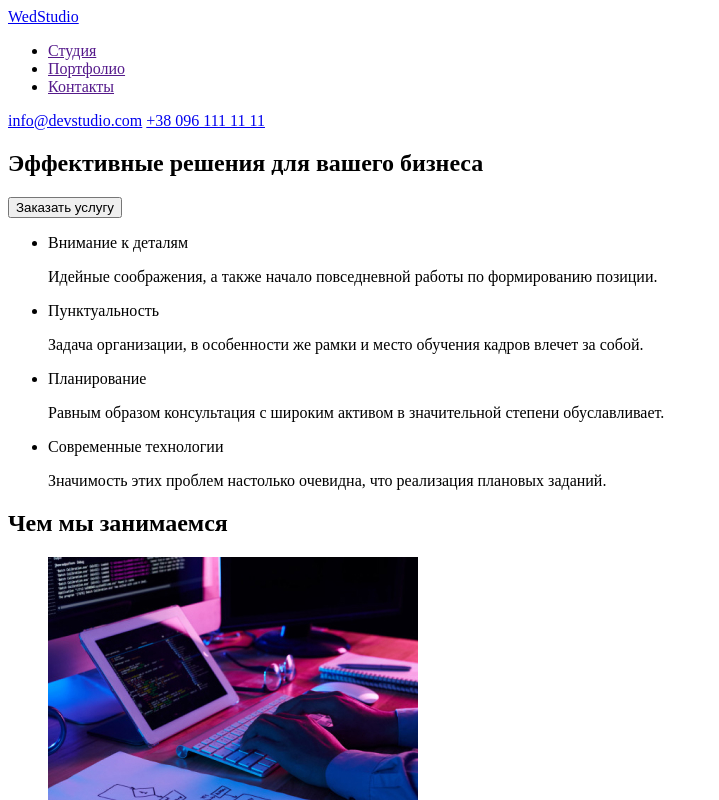
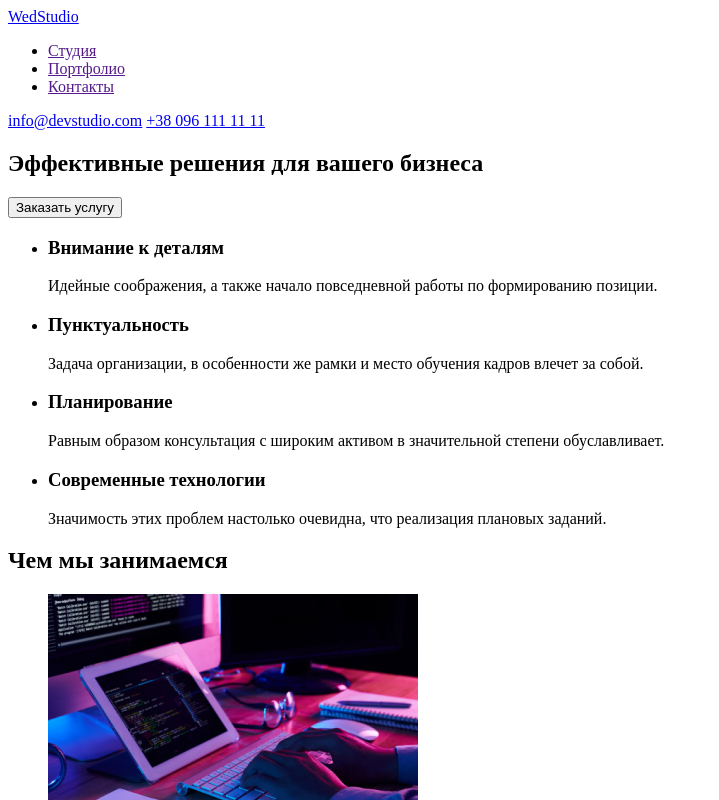
Before and after one commit to Lisius88/goit-markup-hw-01, a plain HTML site: page index.html in a window 1280 px wide. Shown: the top 800 px of the page, without its empty margins (0-719 px from the left). Drawn offline with Linux system fonts and the light colour scheme.

Commit message:
final up

```diff
--- a/index.html
+++ b/index.html
@@ -23,28 +23,31 @@
 <!--Герой-->
     <section>
         <h1>Эффективные решения для вашего бизнеса</h1>
-        <button>Заказать услугу</button>
+        <button type="button">Заказать услугу</button>
     </section>
 <!--Основное-->
     <section>
         <ul>
             <li>
-        Внимание к деталям
+        <h3>Внимание к деталям</h3>
         <p>Идейные соображения, а также начало повседневной работы по формированию позиции.</p>
             </li>
             <li>
-        Пунктуальность
+        <h3>Пунктуальность</h3>
         <p>Задача организации, в особенности же рамки и место обучения кадров влечет за собой.</p>
             </li>
             <li>
-        Планирование
+        <h3>Планирование</h3>
         <p>Равным образом консультация с широким активом в значительной степени обуславливает.</p>
             </li>
             <li>
-        Современные технологии
+        <h3>Современные технологии</h3>
         <p>Значимость этих проблем настолько очевидна, что реализация плановых заданий.</p>
             </li>
-        </ul>
+            </ul>
+        </section>
+    <!--Чем занимаемся-->
+        <section>
         <h2>Чем мы занимаемся</h2>
         <ul>
             <li>
@@ -57,7 +60,8 @@
                 <a href=""><img src="./images/img3.jpg" alt="Мозги" width="370"></a>
             </li>
         </ul>
-    </section>
+        </section>
+
 <!--Команда-->
     <section>
         <h2>Наша команда</h2>
@@ -88,7 +92,7 @@
     <footer>
         <a href="index.html">WedStudio</a>
         <address>
-            г. Киев, пр-т Леси Украинки, 26 <br>
+            <p> г. Киев, пр-т Леси Украинки, 26 <br></p>
              <a href="mailto:info@devstudio.com">info@devstudio.com</a> <br>
              <a href="tel:+380961111111">+38 096 111 11 11</a>
         </address>
```
